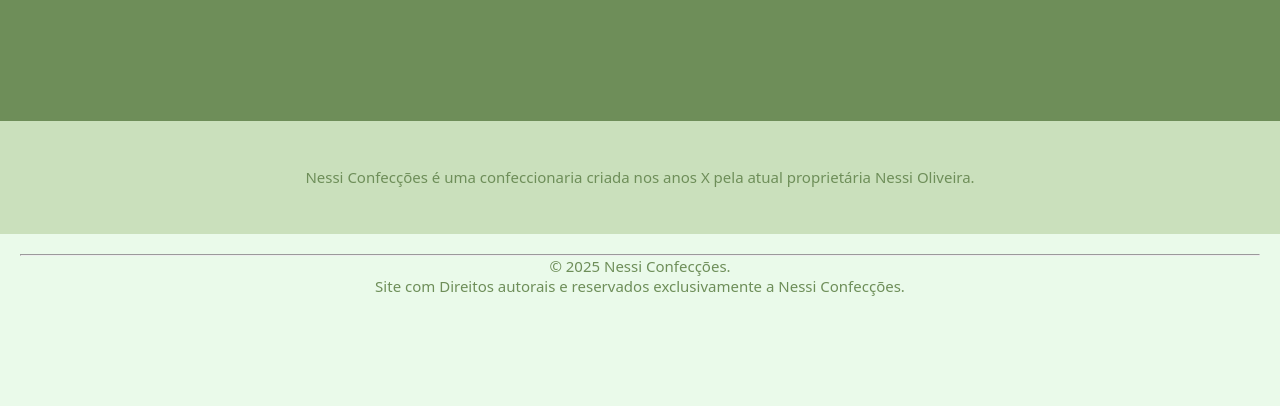
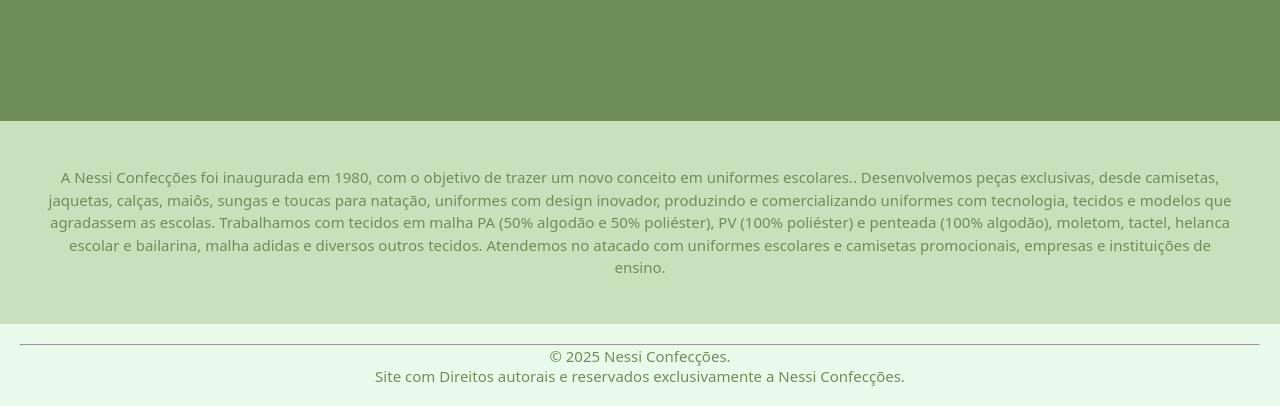
Before and after one commit to 0xPetrvs/SiteConfeccao, a plain HTML site: page index.html in a window 1280 px wide. Shown: the part 424-830 px from the top of the page. Before the commit the page ends 800 px from the top, so only its background shows below. Drawn offline with Linux system fonts and the light colour scheme.

Commit message:
Update index.html

```diff
--- a/index.html
+++ b/index.html
@@ -33,9 +33,11 @@
         </section>
         <section id="sobre">
             <article>
-                Nessi Confecções é uma confeccionaria criada nos anos X pela atual proprietária Nessi Oliveira.
-
-                </article>
+            A Nessi Confecções  foi inaugurada em 1980, com o objetivo de trazer um novo conceito em uniformes escolares..
+Desenvolvemos peças exclusivas, desde camisetas, jaquetas, calças, maiôs, sungas e toucas para natação, uniformes com design inovador, produzindo e comercializando uniformes com tecnologia, tecidos e modelos que agradassem as escolas.
+Trabalhamos com tecidos em malha PA (50% algodão e 50% poliéster), PV (100% poliéster) e penteada (100% algodão), moletom, tactel, helanca escolar e bailarina, malha adidas e diversos outros tecidos.
+Atendemos no atacado com uniformes escolares  e camisetas promocionais, empresas e instituições de ensino.
+            </article>
         </section>
     </main>
 
```
